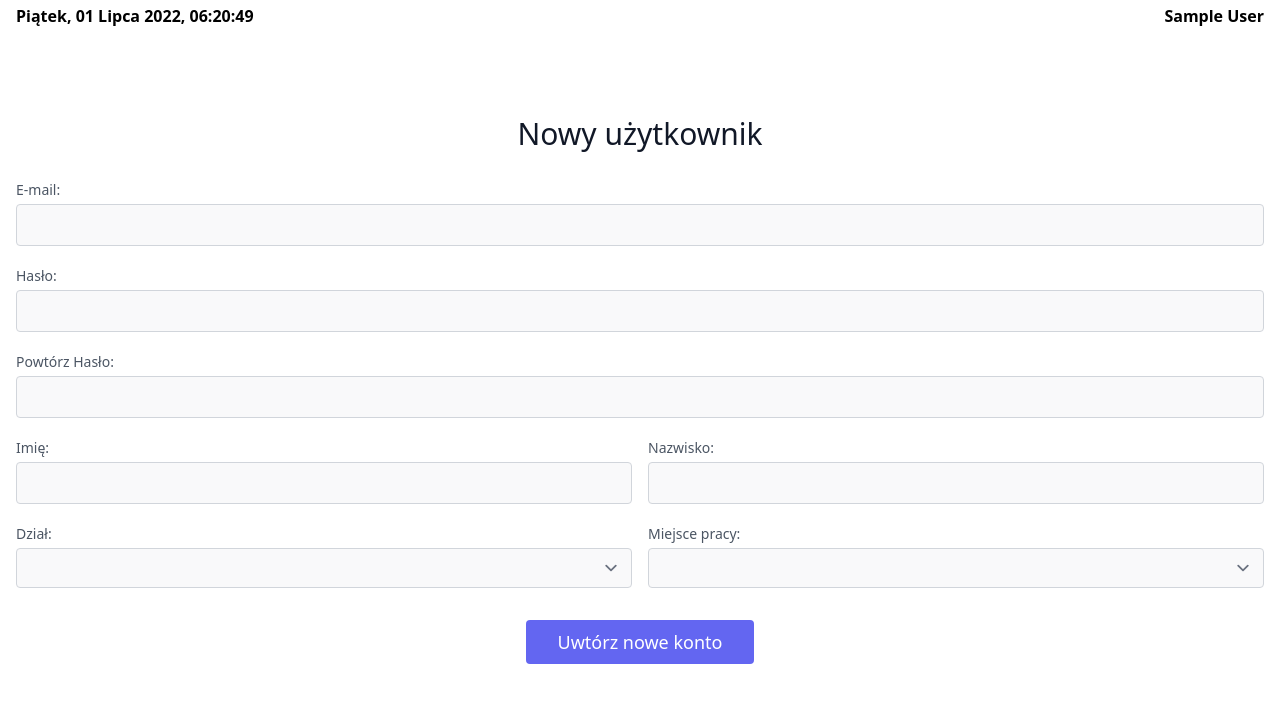
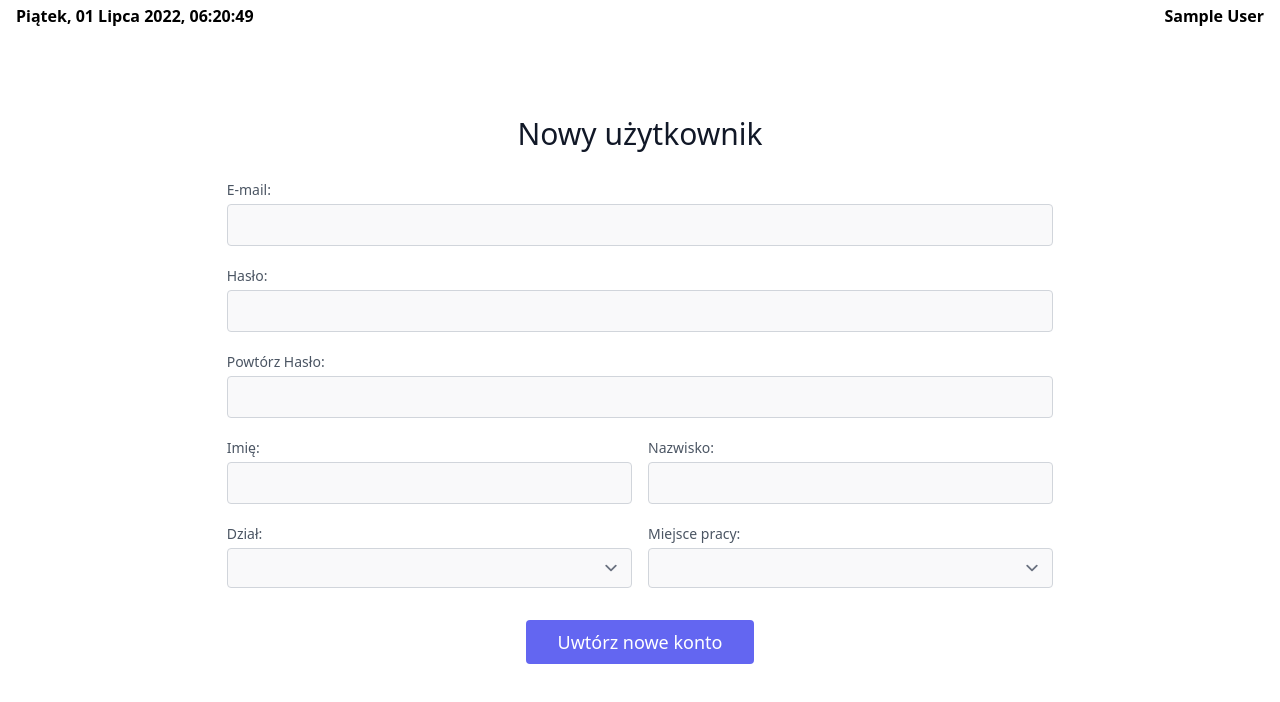
Before and after one commit to MiSypniewski/Punktualnik, a Next.js app: page /users/register in a window 1280 px wide. Shown: the top 702 px of the page. Built offline with nearby package versions, Linux system fonts and the light colour scheme; no server answers; sample sign-in values are in the browser's storage.

Commit message:
fix: change display container size

```diff
--- a/pages/users/register.js
+++ b/pages/users/register.js
@@ -55,13 +55,13 @@ export default function CreateUser() {
 
   return (
     <BaseLayout>
-      <section className="sm:container mx-auto p-2 mt-3 mb-8">
+      <section className="mx-auto p-2 mt-3 mb-8">
         <div className="sm:mt-4 md:mt-8 lg:mt-16">
           <h2 className="sm:text-3xl text-2xl font-medium title-font mb-4 text-gray-900 text-center">
             Nowy użytkownik
           </h2>
         </div>
-        <div>
+        <div className="container mx-auto lg:w-2/3">
           <form ref={userForm} onSubmit={handleSubmit}>
             <div className="p-2 w-full">
               <label htmlFor="email" className="leading-7 text-sm text-gray-600">
```
